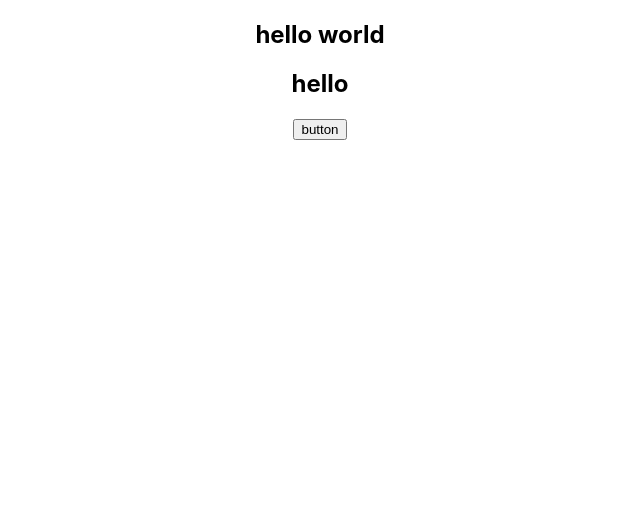
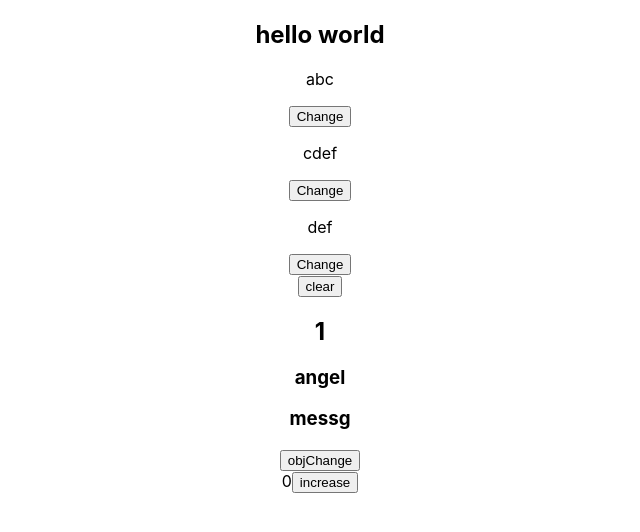
Before and after one commit to DevelopedByAngel/pepcoding, a React (Create React App) app in the folder pepcoding/: page / in a window 1280 px wide. Shown: the top 532 px of the page, without its empty margins (320-960 px from the left). Built offline with nearby package versions, Linux system fonts and the light colour scheme.

Commit message:
index.js

```diff
--- a/pepcoding/src/Components/UseState2.js
+++ b/pepcoding/src/Components/UseState2.js
@@ -1,17 +1,60 @@
-import React, { useState } from "react";//useState is function of React... React.useState()
+import React, { useState } from "react"; //useState is function of React... React.useState()
+import people from "../Data/people";
 const UseState2 = () => {
-	// let title = "hhh";
-	const [title,setTitle]=useState("hello");// title and settitle are userdefined names
-	const click = () => {
-		setTitle("okay");
+	console.log(people);
+	const [data, setData] = useState(people); //data is a array since people is array
+	const changeName = (id, name) => {
+		const newData = data.map((d) => {
+			if (d.id == id) d.name = name;
+			return d;
+		});
+		setData(newData);
 	};
+	const [obj, setObj] = useState({ id: 1, name: "angel", message: "messg" });
+	const objChange = () => {
+		const newObj = { ...obj, message: "hello" }; //spreading data(destructing and overwriting message)
+		setObj(newObj);
+	};
+	const [count,setCount]=useState(0);
+	const counter = () =>
+	{
+		setTimeout(()=>
+			{
+				setCount((prev)=>{
+					return prev+1;//using prev paramter to get previus data and add 1 and store in it for every click and not at 2000 seconds
+			});
+			},2000);//here even if clicked 3 times within 2seconds only increase by 1
+				// beacuse the counter function is working at only end of 2000 seconds and increase by 1 the current values
+				// but actually it must be increased for each click
+	}
 	return (
-		<div className="UseState">
-			<h2>{title}</h2>
-			<button className="btn" onClick={() => click()}>
-				button
-			</button>
-		</div>
+		<React.Fragment>
+			<div className="peopleList">
+				{data.map((d) => {
+					return (
+						<div key={d.id}>
+							<p>{d.name}</p>
+							<button
+								onClick={() => changeName(d.id, d.name + "!")}
+							>
+								Change
+							</button>
+						</div>
+					);
+				})}
+				<button onClick={() => setData([])}>clear</button>
+			</div>
+			<div className="object">
+				<h2>{obj.id}</h2>
+				<h3>{obj.name}</h3>
+				<h3>{obj.message}</h3>
+				<button onClick={() => objChange()}>objChange</button>
+			</div>
+			<div className="counter">
+				{count}
+				<button onClick={() =>counter()}>increase</button>
+			</div>
+		</React.Fragment>
 	);
 };
 export default UseState2;
--- /dev/null
+++ b/pepcoding/src/Data/people.js
@@ -0,0 +1,6 @@
+const people=[
+	{id:1,name:'abc'},
+	{id:2,name:'cdef'},
+	{id:3,name:'def'}
+]
+export default people;
```
